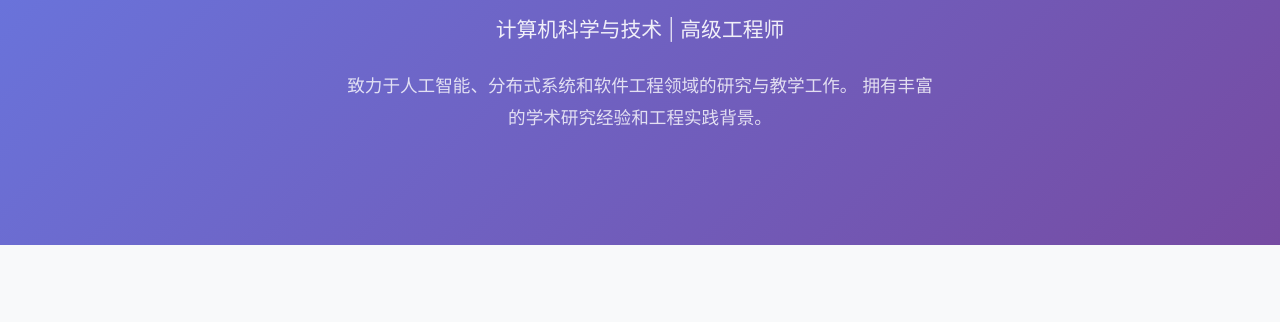
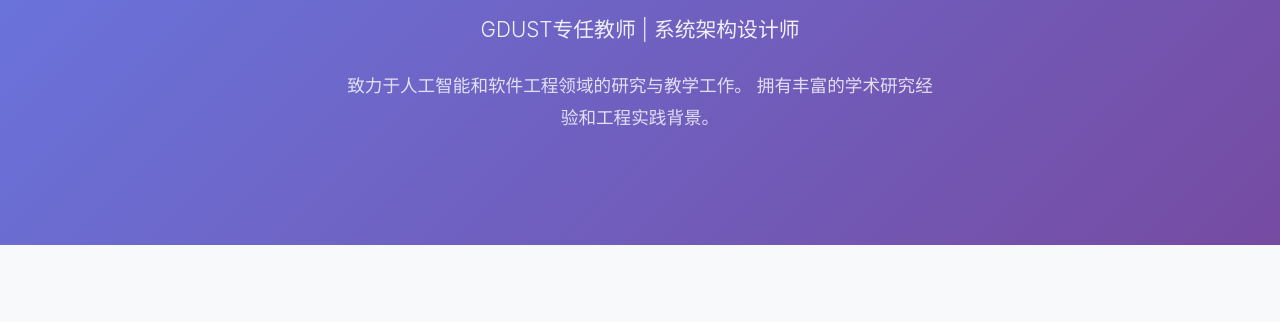
Before and after one commit to JingAo-Shen/SJA, a plain HTML site: page index.html in a window 1280 px wide. Shown: the part 425-747 px from the top of the page. Drawn offline with Linux system fonts and the light colour scheme.

Commit message:
update intro

```diff
--- a/index.html
+++ b/index.html
@@ -487,10 +487,11 @@
                 <img src="assets/images/profile.jpg" alt="申京傲教授" style="width: 100%; height: 100%; object-fit: cover; border-radius: 50%;">
             </div>
             <h1>申京傲</h1>
-            <p class="subtitle">计算机科学与技术 | 高级工程师</p>
+            <p class="subtitle">GDUST专任教师 | 系统架构设计师</p>
             <p class="description">
-                致力于人工智能、分布式系统和软件工程领域的研究与教学工作。
+                致力于人工智能和软件工程领域的研究与教学工作。
                 拥有丰富的学术研究经验和工程实践背景。
+
             </p>
         </div>
     </section>
```
